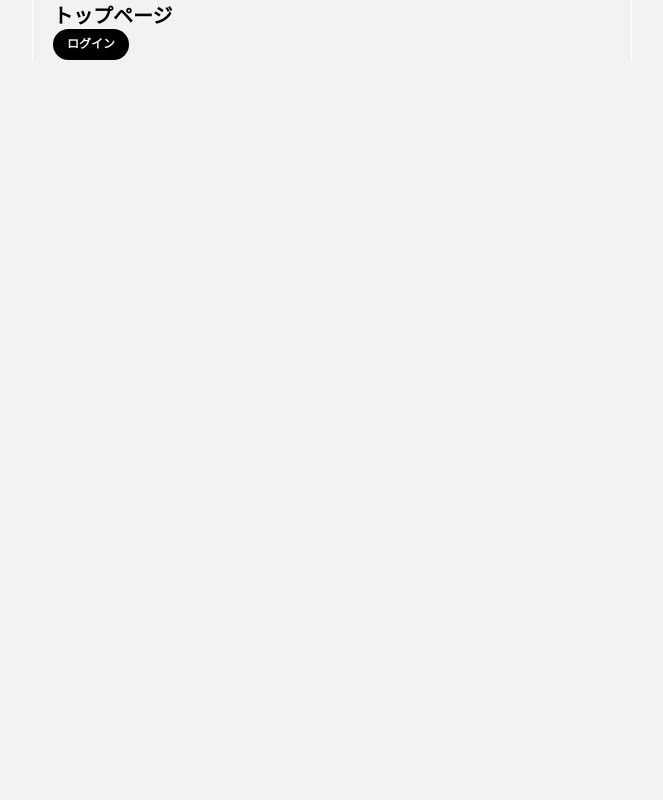
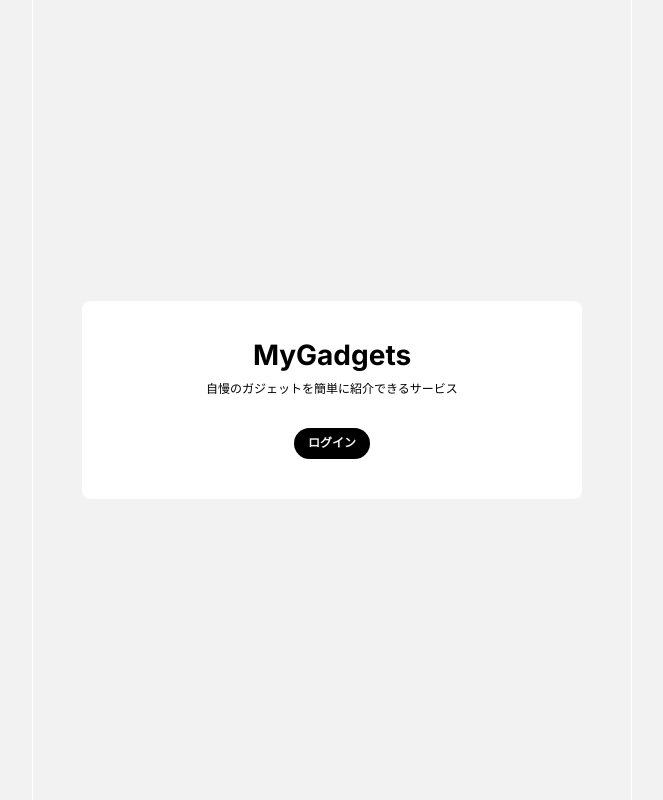
Before and after one commit to shooh25/gadget-app-frontend, a React (Create React App) app: page / in a window 1280 px wide. Shown: the whole page, without its empty margins (308-971 px from the left). Built offline with nearby package versions, Linux system fonts and the light colour scheme; no server answers.

Commit message:
Update: 各ページのスタイル編集

```diff
--- a/src/_App.tsx
+++ b/src/_App.tsx
@@ -11,7 +11,7 @@ const App: React.FunctionComponent = () => {
   const {currentUser, isLoading} = AuthProvider();
 
   if (isLoading) {
-    return <p>ロード中</p>;
+    return <></>;
   } else {
     return (
       <>
--- a/src/components/SettingList/style.module.scss
+++ b/src/components/SettingList/style.module.scss
@@ -2,7 +2,7 @@
 
 
 .gadget_group {
-  padding-bottom: 18px;
+  padding-bottom: 24px;
 
   .heading {
     padding-bottom: 10px;
--- a/src/pages/Login/index.tsx
+++ b/src/pages/Login/index.tsx
@@ -1,14 +1,25 @@
 import React from "react";
-import { Navigate } from "react-router-dom";
 
 import { login } from '../../lib/auth'
-import styles from "./style.scss";
+import styles from "./style.module.scss";
 import Button from "../../components/Button";
+import Container from "../../components/Container";
 
 const Login: React.FunctionComponent = () => {
   return (
     <>
-      <Button value="Twitterでログイン" onClick={login} design="primary"/>
+    <Container>
+      <div className={styles.root}>
+        <div className={styles.contents}>
+          <div className={styles.heading}>
+            <h1>ログインする</h1>
+          </div>
+          <div className={styles.btn_area}>
+            <Button value="Twitterでログイン" onClick={login} design="primary"/>
+          </div>
+        </div>
+      </div>
+    </Container>
     </>
   );
 };
--- /dev/null
+++ b/src/pages/Login/style.module.scss
@@ -0,0 +1,31 @@
+@import "../../variable";
+
+.root {
+  height: 100vh;
+  display: flex;
+  justify-content: center;
+  align-items: center;
+
+  .contents {
+    width: 100%;
+    padding: 40px;
+    max-width: 500px;
+    border-radius: 8px;
+    background: $gray5;
+  }
+
+  .heading {
+    padding-bottom: 30px;
+    text-align: center;
+    h1 {
+      @include text1;
+    }
+  }
+
+  .btn_area {
+    display: flex;
+    justify-content: center;
+    align-items: center;
+    gap: 10px;
+  }
+}
--- a/src/pages/Profile/index.tsx
+++ b/src/pages/Profile/index.tsx
@@ -2,7 +2,7 @@ import React, { useEffect, useState } from "react";
 import { useLocation, Link } from "react-router-dom";
 
 import styles from "./style.module.scss";
-import { AuthProvider } from "../../lib/auth";
+import { AuthProvider, logout } from "../../lib/auth";
 import { getUserByName } from "../../lib/api/users";
 import { UserType } from "../../types";
 import { gadgetLabels } from "../../utils/datas";
@@ -50,7 +50,9 @@ const Profile: React.FunctionComponent = () => {
           <div className={styles.root}>
             <div className={styles.header}></div>
             <div className={styles.icon_wrapper}>
-              {userData?.photo_url ? (<img src={userData.photo_url}></img>):(null)}
+              {userData?.photo_url ? (
+                <img src={userData.photo_url}></img>
+              ) : null}
             </div>
             {userData ? (
               <>
@@ -62,7 +64,11 @@ const Profile: React.FunctionComponent = () => {
                     {isMyPage ? (
                       <div className={styles.edit_button}>
                         <Link to={"/setting"}>
-                          <Button value={"編集"} onClick={() => {}} design="primary"/>
+                          <Button
+                            value={"編集"}
+                            onClick={() => {}}
+                            design="primary"
+                          />
                         </Link>
                       </div>
                     ) : null}
@@ -79,21 +85,67 @@ const Profile: React.FunctionComponent = () => {
 
                 <section className={styles.section}>
                   <h2 className={styles.section_heading}>周辺機器</h2>
-                  <Card data={userData.gadget.mouse_items} heading={gadgetLabels['mouse_items']} />
-                  <Card data={userData.gadget.keyboard_items} heading={gadgetLabels['keyboard_items']} />
-                  <Card data={userData.gadget.monitor_items} heading={gadgetLabels['monitor_items']} />
-                  <Card data={userData.gadget.audio_items} heading={gadgetLabels['audio_items']} />
-                  <Card data={userData.gadget.pad_items} heading={gadgetLabels['pad_items']} />
+                  <Card
+                    data={userData.gadget.mouse_items}
+                    heading={gadgetLabels["mouse_items"]}
+                  />
+                  <Card
+                    data={userData.gadget.keyboard_items}
+                    heading={gadgetLabels["keyboard_items"]}
+                  />
+                  <Card
+                    data={userData.gadget.monitor_items}
+                    heading={gadgetLabels["monitor_items"]}
+                  />
+                  <Card
+                    data={userData.gadget.audio_items}
+                    heading={gadgetLabels["audio_items"]}
+                  />
+                  <Card
+                    data={userData.gadget.pad_items}
+                    heading={gadgetLabels["pad_items"]}
+                  />
                 </section>
 
                 <section className={styles.section}>
-                <h2 className={styles.section_heading}>その他</h2>
+                  <h2 className={styles.section_heading}>その他</h2>
+                  <Card
+                    data={userData.gadget.phone_items}
+                    heading={gadgetLabels["phone_items"]}
+                  />
                 </section>
               </>
             ) : (
-              <div>
-                <h2>このアカウントは存在しません</h2>
-              </div>
+              <>
+                <section className={styles.profile}>
+                  <div className={styles.contents}>
+                    <h1 className={styles.profile_name}>
+                      このアカウントは存在しません
+                    </h1>
+                  </div>
+                </section>
+              </>
+            )}
+
+            {/* ログインページへ遷移 */}
+            {currentUser ? (
+              <section className={styles.nav}>
+                <Button
+                  value={"ログアウト"}
+                  onClick={logout}
+                  design="secondary"
+                />
+              </section>
+            ) : (
+              <section className={styles.nav}>
+                <Link to={"/login"}>
+                  <Button
+                    value={"ログインする"}
+                    onClick={() => {}}
+                    design="primary"
+                  />
+                </Link>
+              </section>
             )}
           </div>
         </Container>
--- a/src/pages/Profile/style.module.scss
+++ b/src/pages/Profile/style.module.scss
@@ -56,4 +56,11 @@
       @include text2;
     }
   }
+
+  .nav {
+    width: 100%;
+    padding: 30px 0;
+    display: flex;
+    justify-content: center;
+  }
 }
--- a/src/pages/Setting/index.tsx
+++ b/src/pages/Setting/index.tsx
@@ -64,10 +64,7 @@ const Setting: React.FC = () => {
     const updatedUser = { ...userData };
 
     for (let key in gadgetLabels) {
-      updatedUser.gadget[key] = removeEmptyElements(
-        updatedUser.gadget[key]
-      );
-
+      updatedUser.gadget[key] = removeEmptyElements(updatedUser.gadget[key]);
     }
     if (userData) {
       updateUser(userData);
@@ -133,6 +130,44 @@ const Setting: React.FC = () => {
                   userData={userData}
                   setUserData={setUserData}
                 />
+
+                {/* モニター */}
+                <SettingList
+                  label={gadgetLabels["monitor_items"]}
+                  category={"monitor_items"}
+                  userData={userData}
+                  setUserData={setUserData}
+                />
+
+                {/* オーディオ */}
+                <SettingList
+                  label={gadgetLabels["audio_items"]}
+                  category={"audio_items"}
+                  userData={userData}
+                  setUserData={setUserData}
+                />
+
+                {/* コントローラー */}
+                <SettingList
+                  label={gadgetLabels["pad_items"]}
+                  category={"pad_items"}
+                  userData={userData}
+                  setUserData={setUserData}
+                />
+              </section>
+
+              <section className={styles.contents}>
+                <div className={styles.heading}>
+                  <h2>その他</h2>
+                </div>
+
+                {/* スマホ */}
+                <SettingList
+                  label={gadgetLabels["phone_items"]}
+                  category={"phone_items"}
+                  userData={userData}
+                  setUserData={setUserData}
+                />
               </section>
 
               {/* 下部のバー */}
--- a/src/pages/Setting/style.module.scss
+++ b/src/pages/Setting/style.module.scss
@@ -15,6 +15,7 @@
 
     .heading {
       padding-bottom: 10px;
+
       h2 {
         @include text2;
       }
--- a/src/pages/Top/index.tsx
+++ b/src/pages/Top/index.tsx
@@ -1,14 +1,7 @@
-import {
-  User,
-  getAuth,
-  TwitterAuthProvider,
-  signInWithPopup,
-  getAdditionalUserInfo,
-} from "firebase/auth";
 import { getUserByUid } from "../../lib/api/users";
-import { useEffect, useState, useRef } from "react";
+import { useEffect, useState } from "react";
 import { Link } from "react-router-dom";
-import styles from "./style.scss";
+import styles from "./style.module.scss";
 
 import { AuthProvider, logout } from "../../lib/auth";
 import Container from "../../components/Container";
@@ -31,23 +24,29 @@ const Top: React.FunctionComponent = () => {
   return (
     <>
       <Container>
-        <h1>トップページ</h1>
-
+        <div className={styles.root}>
+          <div className={styles.contents}>
+            <div className={styles.heading}>
+              <h1>MyGadgets</h1>
+              <p>自慢のガジェットを簡単に紹介できるサービス</p>
+            </div>
             {currentUser ? (
-          <div>
-            <Button value={"ログアウト"} onClick={logout} design="primary"/>
-
+              <div className={styles.btn_area}>
+                <Button value={"ログアウト"} onClick={logout} design="secondary"/>
                 <Link to={`/${userName}`}>
-              <Button value={"マイページ"} onClick={() => {}} design="primary"/>
+                  <Button value={"マイページへ"} onClick={() => {}} design="primary"/>
                 </Link>
               </div>
             ) : (
-          <div>
+              <div className={styles.btn_area}>
                 <Link to={"/login"}>
                   <Button value={"ログイン"} onClick={() => {}} design="primary"/>
                 </Link>
               </div>
             )}
+          </div>
+        </div>
+
       </Container>
     </>
   );
--- /dev/null
+++ b/src/pages/Top/style.module.scss
@@ -0,0 +1,39 @@
+@import "../../variable";
+
+.root {
+  height: 100vh;
+  display: flex;
+  justify-content: center;
+  align-items: center;
+
+  .contents {
+    width: 100%;
+    padding: 40px;
+    max-width: 500px;
+    border-radius: 8px;
+    background: $gray5;
+  }
+
+  .heading {
+    padding-bottom: 30px;
+    text-align: center;
+
+    h1 {
+      @include text1;
+    }
+
+    p {
+      margin-top: 10px;
+      @include text7;
+    }
+  }
+
+  .btn_area {
+    display: flex;
+    justify-content: center;
+    align-items: center;
+    gap: 10px;
+  }
+
+
+}
```
Also changed, not shown: src/pages/Login/style.scss (deleted), src/pages/Top/style.scss (deleted). Lines whose indentation alone changed are shown as unchanged.
